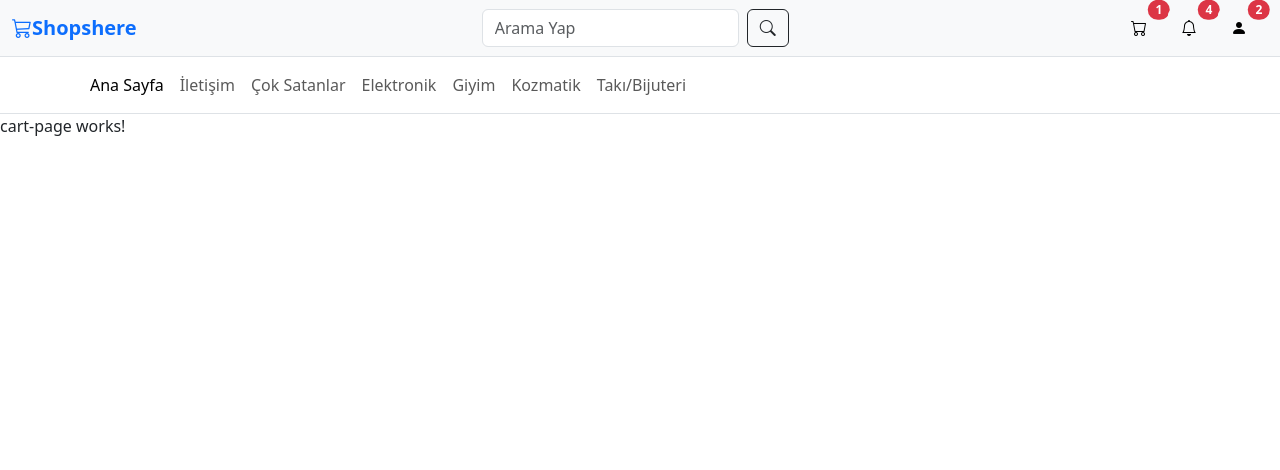
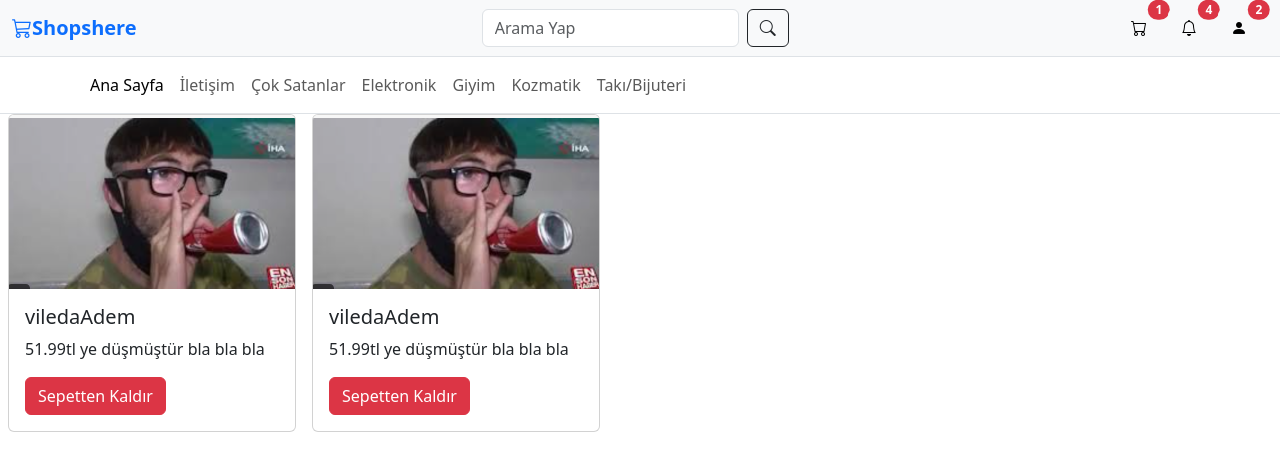
Before and after one commit to serhatkocak/shopshere, an Angular app: page /cart-page in a window 1280 px wide. Shown: the top 470 px of the page. Built offline with nearby package versions, Linux system fonts and the light colour scheme; data requests are answered from the project's data file.

Commit message:
product model and json server added

```diff
--- a/angular.json
+++ b/angular.json
@@ -74,7 +74,10 @@
               "browserTarget": "shopshere:build:development"
             }
           },
-          "defaultConfiguration": "development"
+          "defaultConfiguration": "development",
+          "options": {
+            "proxyConfig": "proxy.conf.json"
+          }
         },
         "extract-i18n": {
           "builder": "@angular-devkit/build-angular:extract-i18n",
--- a/src/app/cart-page/cart-page.component.html
+++ b/src/app/cart-page/cart-page.component.html
@@ -1 +1,8 @@
-<p>cart-page works!</p>
+<div class="card d-inline-block mx-2" style="width: 18rem;" *ngFor="let product of cartList">
+    <img class="card-img-top" src="../../assets/slide-images/{{product.productImage}}" alt="Card image cap">
+    <div class="card-body">
+        <h5 class="card-title">{{product.productTitle}}</h5>
+        <p class="card-text">{{product.productContent}}</p>
+        <button class="btn btn-danger" (click)="removeFromCart(product)">Sepetten Kaldır</button>
+    </div>
+</div>
--- a/src/app/cart-page/cart-page.component.ts
+++ b/src/app/cart-page/cart-page.component.ts
@@ -1,10 +1,33 @@
-import { Component } from '@angular/core';
+import { Component, OnInit } from '@angular/core';
+import { HttpClient } from "@angular/common/http";
+import { IProduct } from "../shared/models/product.model";
 
 @Component({
-  selector: 'app-cart-page',
-  templateUrl: './cart-page.component.html',
-  styleUrls: ['./cart-page.component.scss']
+    selector: 'app-cart-page',
+    templateUrl: './cart-page.component.html',
+    styleUrls: ['./cart-page.component.scss']
 })
-export class CartPageComponent {
+export class CartPageComponent implements OnInit{
+    private apiUrl = 'http://localhost:3000/';
 
+    cartList: IProduct[] = [];
+
+    constructor(private http: HttpClient) {}
+
+    ngOnInit() {
+        this.getProductList()
+    }
+
+    private getProductList() {
+        this.http.get<IProduct[]>(`${this.apiUrl}cart`).subscribe((cartList: IProduct[]) => {
+            this.cartList = cartList;
+        })
+    }
+
+    removeFromCart(product: IProduct) {
+        this.http.delete(`${this.apiUrl}cart/${product.id}`).subscribe(_ => {
+            console.log('silindi')
+            this.getProductList()
+        })
+    }
 }
--- a/src/app/home/home.component.html
+++ b/src/app/home/home.component.html
@@ -2,7 +2,7 @@
     <app-slider [sliderContent]="sliderContent"></app-slider>
 </div>
 
-<div class="container-fluid">
+<div class="container-fluid" *ngIf="productList">
     <div class="card d-inline-block mx-2" style="width: 18rem;" *ngFor="let product of productList">
         <img class="card-img-top" src="../../assets/slide-images/{{product.productImage}}" alt="Card image cap">
         <div class="card-body">
@@ -11,4 +11,5 @@
           <button class="btn btn-primary" (click)="addToCart(product)">Sepete Ekle</button>
         </div>
       </div>
+
 </div>
--- a/src/app/home/home.component.ts
+++ b/src/app/home/home.component.ts
@@ -1,63 +1,47 @@
-import { Component } from '@angular/core';
+import { Component, OnInit } from '@angular/core';
 import { Router } from '@angular/router';
-import {HttpClient} from '@angular/common/http';
+import { HttpClient } from '@angular/common/http';
+import { IProduct } from "../shared/models/product.model";
 
 
 @Component({
-  selector: 'app-home',
-  templateUrl: './home.component.html',
-  styleUrls: ['./home.component.scss']
+    selector: 'app-home',
+    templateUrl: './home.component.html',
+    styleUrls: ['./home.component.scss']
 })
-export class HomeComponent {
+export class HomeComponent implements OnInit {
 
-  private apiUrl = 'http://localhost:3000/data';
+    private apiUrl = 'http://localhost:3000/';
+    sliderContent: any = [
+        {
+            sliderImage: "icardi-pose.jpeg",
+            sliderHead: "",
+            sliderContent: ""
+        },
+        {
+            sliderImage: "icardi-pose.jpeg",
+            sliderHead: "",
+            sliderContent: ""
+        },
+        {
+            sliderImage: "icardi-pose.jpeg",
+            sliderHead: "",
+            sliderContent: ""
+        }
+    ]
 
-  constructor(private router:Router, private http:HttpClient){
-    http.get(this.apiUrl).subscribe(sliderContent => {
-      this.sliderContent = sliderContent
-      console.log(sliderContent)
-    })
-  }
+    productList: IProduct[] = []
 
+    constructor(private router: Router, private http: HttpClient) {
+    }
 
-  sliderContent:any = [
+    ngOnInit() {
+        this.http.get<IProduct[]>(`${this.apiUrl}product-list`).subscribe((productList: IProduct[]) => {
+            this.productList = productList;
+        })
+    }
 
-  ]
-
-  productList = [
-    {
-      productImage: 'vileda-adem.png',
-      productTitle: 'viledaAdem',
-      productContent: '51.99tl ye düşmüştür bla bla bla'
-    },
-    {
-      productImage: 'vileda-adem.png',
-      productTitle: 'viledaAdem',
-      productContent: '51.99tl ye düşmüştür bla bla bla'
-    },
-    {
-      productImage: 'icardi-pose.jpeg',
-      productTitle: 'icardi',
-      productContent: '51.99tl ye düşmüştür bla bla bla'
-    },
-    {
-      productImage: 'icardi-pose.jpeg',
-      productTitle: 'icardi',
-      productContent: '51.99tl ye düşmüştür bla bla bla'
-    },
-    {
-      productImage: 'icardi-pose.jpeg',
-      productTitle: 'icardi',
-      productContent: '51.99tl ye düşmüştür bla bla bla'
-    },
-    {
-      productImage: 'icardi-pose.jpeg',
-      productTitle: 'icardi',
-      productContent: '51.99tl ye düşmüştür bla bla bla'
-    },
-  ]
-
-  addToCart(product:any){
-    console.log(product)
-  }
+    addToCart(product: IProduct) {
+        this.http.post(`${this.apiUrl}cart`, product).subscribe();
+    }
 }
--- /dev/null
+++ b/src/app/shared/models/product.model.ts
@@ -0,0 +1,6 @@
+export interface IProduct {
+    id?: string;
+    productImage?: string;
+    productTitle?: string;
+    productContent?: string;
+}
--- a/src/db.json
+++ b/src/db.json
@@ -1,19 +1,48 @@
 {
-    "data":[
+  "product-list": [
     {
-            "sliderImage": "icardi-pose.jpeg",
-            "sliderHead": "",
-            "sliderContent": ""
+      "productImage": "vileda-adem.png",
+      "productTitle": "viledaAdem",
+      "productContent": "51.99tl ye düşmüştür bla bla bla"
     },
     {
-            "sliderImage": "icardi-pose.jpeg",
-            "sliderHead": "",
-            "sliderContent": ""
+      "productImage": "vileda-adem.png",
+      "productTitle": "viledaAdem",
+      "productContent": "51.99tl ye düşmüştür bla bla bla"
     },
     {
-            "sliderImage": "icardi-pose.jpeg",
-            "sliderHead": "",
-            "sliderContent":""
+      "productImage": "icardi-pose.jpeg",
+      "productTitle": "icardi",
+      "productContent": "51.99tl ye düşmüştür bla bla bla"
+    },
+    {
+      "productImage": "icardi-pose.jpeg",
+      "productTitle": "icardi",
+      "productContent": "51.99tl ye düşmüştür bla bla bla"
+    },
+    {
+      "productImage": "icardi-pose.jpeg",
+      "productTitle": "icardi",
+      "productContent": "51.99tl ye düşmüştür bla bla bla"
+    },
+    {
+      "productImage": "icardi-pose.jpeg",
+      "productTitle": "icardi",
+      "productContent": "51.99tl ye düşmüştür bla bla bla"
+    }
+  ],
+  "cart": [
+    {
+      "id": "9b36",
+      "productImage": "vileda-adem.png",
+      "productTitle": "viledaAdem",
+      "productContent": "51.99tl ye düşmüştür bla bla bla"
+    },
+    {
+      "id": "a2c3",
+      "productImage": "vileda-adem.png",
+      "productTitle": "viledaAdem",
+      "productContent": "51.99tl ye düşmüştür bla bla bla"
     }
   ]
 }
```
Also changed, not shown: proxy.conf.json (added, +8 -0 lines), 1 other file (tests, documents, lock files or other folders). Lines whose indentation alone changed are shown as unchanged.
